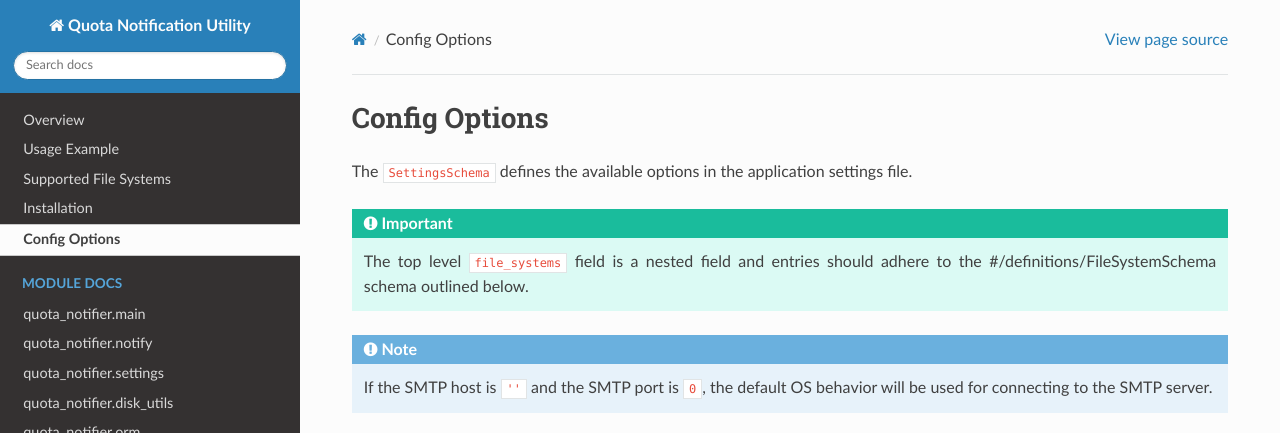
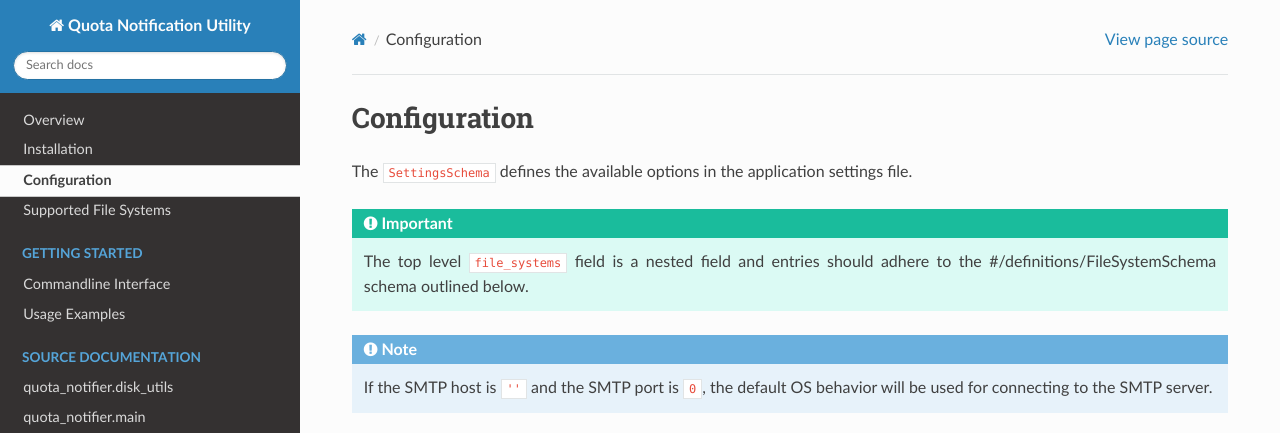
Before and after one commit to pitt-crc/quota_notifier, a Sphinx documentation site: the page built from docs/source/overview/configuration.rst, in a window 1280 px wide, cut to the strip 0-433 px from the top of the page. Built offline with Sphinx 7.4.7 and the Read the Docs theme 2.0.0, drawn with Linux system fonts in a browser that asks for light colours; some of the changed text lies outside the part shown.

Commit message:
Adds getting started section to documentation sidebar

```diff
--- /dev/null
+++ b/docs/source/getting_started/command_line.rst
@@ -0,0 +1,6 @@
+Commandline Interface
+=============
+
+.. argparse::
+   :ref: quota_notifier.main.Parser
+   :prog: notifier
--- a/docs/source/overview/usage.rst
+++ b/docs/source/getting_started/usage.rst
@@ -1,5 +1,5 @@
-Usage Example
-=============
+Usage Examples
+==============
 
 To send any pending email notifications, call the ``notifier`` utility:
 
@@ -23,10 +23,3 @@ However, the settings file can be validated without issuing email notifications
    notifier --validate
 
 Full documentation for the commandline interface is provided below.
-
-Commandline Interface
----------------------
-
-.. argparse::
-   :ref: quota_notifier.main.Parser
-   :prog: notifier
--- a/docs/source/overview/config_options.rst
+++ b/docs/source/overview/configuration.rst
@@ -1,5 +1,5 @@
-Config Options
-==============
+Configuration
+=============
 
 The ``SettingsSchema`` defines the available options in the application settings file.
 
--- a/docs/source/overview/install.rst
+++ b/docs/source/overview/installation.rst
@@ -26,7 +26,7 @@ Configuration
 
 Application settings are configurable via JSON settings file.
 The example below includes a minimal subset of useful settings to get up and running.
-A full list of available settings is provided in the :doc:`config_options` page.
+A full list of available settings is provided in the :doc:`configuration` page.
 
 .. code-block:: json
 
```
Also changed, not shown: docs/source/index.rst (+18 -9 lines), docs/source/source_docs/disk_utils.rst (renamed from docs/source/modules/disk_utils.rst), docs/source/source_docs/main.rst (renamed from docs/source/modules/main.rst), docs/source/source_docs/notify.rst (renamed from docs/source/modules/notify.rst), docs/source/source_docs/orm.rst (renamed from docs/source/modules/orm.rst), docs/source/source_docs/settings.rst (renamed from docs/source/modules/settings.rst), docs/source/source_docs/shell.rst (renamed from docs/source/modules/shell.rst).
